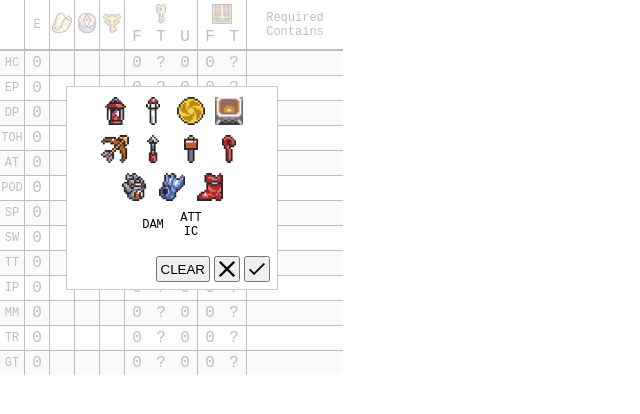
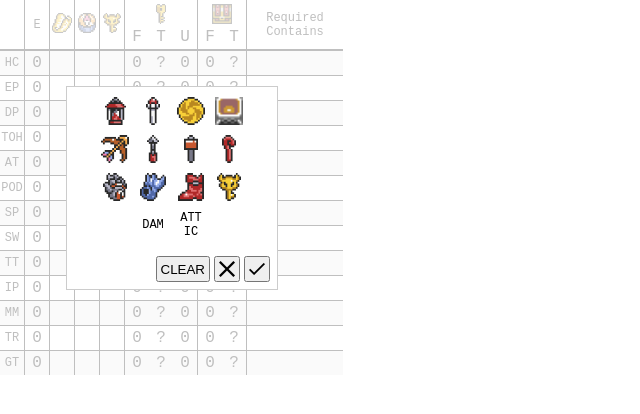
Before and after one commit to Uaethar/door-shuffle-item-tracker, a React (Create React App) app: page / in a window 1280 px wide. Both pictures are taken after a click on the element 295 px from the left and 63 px from the top of the page. Shown: the top 414 px of the page, without its empty margins (0-640 px from the left). Built offline with nearby package versions, Linux system fonts and the light colour scheme.

Commit message:
add big key to required items list

```diff
--- a/src/components/Item.tsx
+++ b/src/components/Item.tsx
@@ -11,6 +11,7 @@ import hookshot from '../img/hookshot.png'
 import lantern from '../img/lantern.png'
 import somaria from '../img/somaria.png'
 import torch from '../img/torch.png'
+import bigKey from '../img/bigKey.png'
 
 type Props = {
     item: RequiredItem,
@@ -31,6 +32,7 @@ const Item: React.FC<Props> = ({ item, height = 20 }) => {
         case 'lantern': return <img src={lantern} alt="lantern" height={height} />
         case 'somaria': return <img src={somaria} alt="somaria" height={height} />
         case 'torch': return <img src={torch} alt="torch" height={height} />
+        case 'bigKey': return <img src={bigKey} alt="bigKey" height={height} />
         case 'dam': return <span>DAM</span>
         case 'attic': return <span>ATT<br />IC</span>
         default: return null
--- a/src/components/RequiredItemModal.tsx
+++ b/src/components/RequiredItemModal.tsx
@@ -115,6 +115,7 @@ const RequiredItemModal: React.FC<Props> = () => {
                     {renderItem("glove")}
                     {renderItem("flippers")}
                     {renderItem("boots")}
+                    {renderItem("bigKey")}
                 </div>
                 <div className={classes.row}>
                     {renderItem("dam")}
--- a/src/config/types.ts
+++ b/src/config/types.ts
@@ -13,6 +13,7 @@ export const REQUIRED_ITEMS = [
     'glove',
     'flippers',
     'boots',
+    'bigKey',
     'dam',
     'attic'
 ] as const
```
